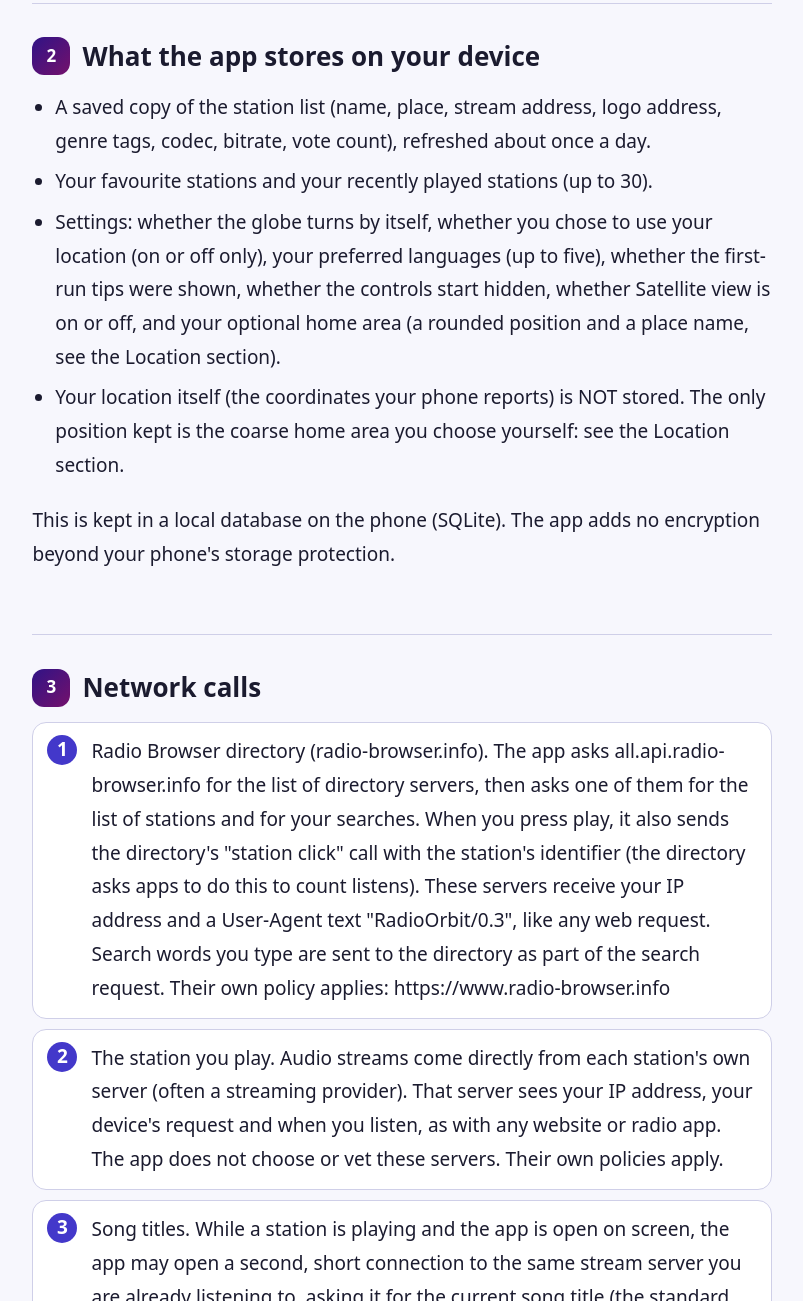
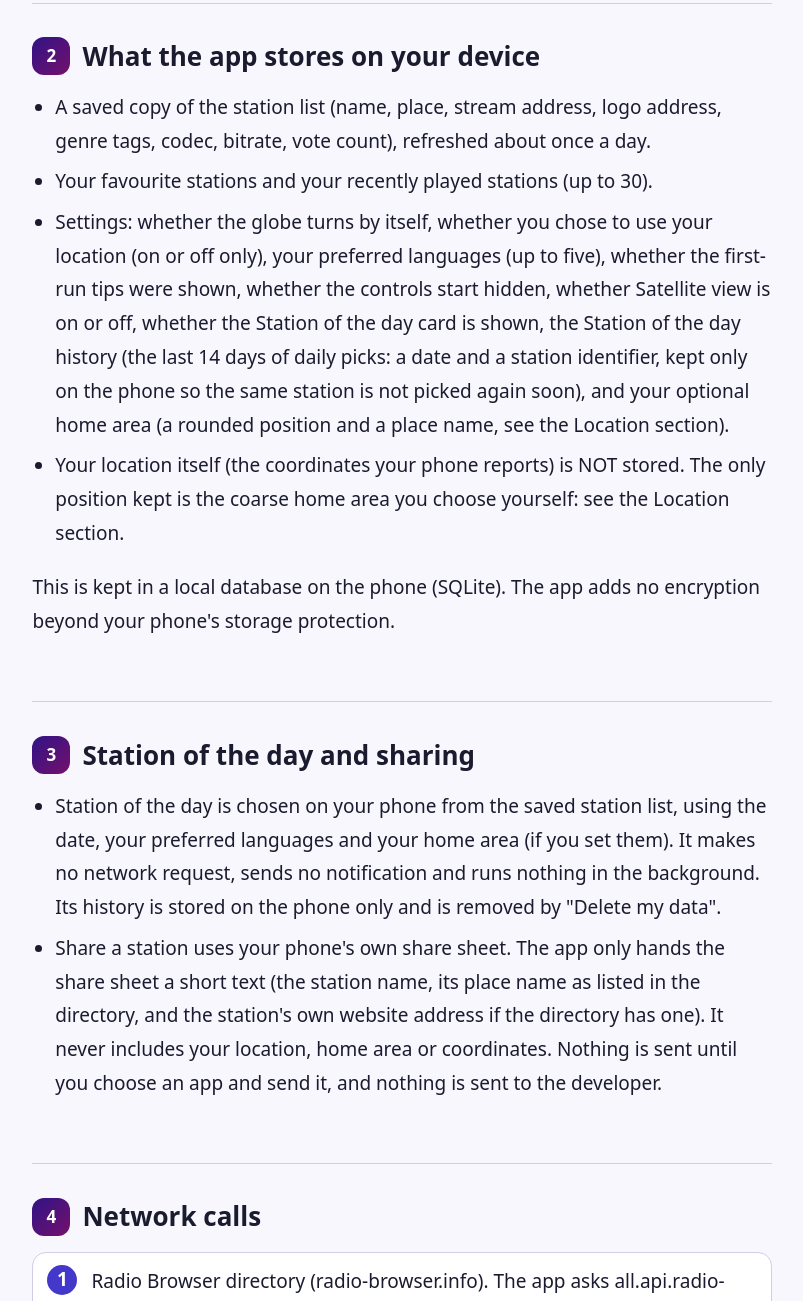
Before and after one commit to sonythm/sonith-apps, a plain HTML site: page radio-orbit/index.html in a window 1280 px wide. Shown: the part 810-2111 px from the top of the page, without its empty margins (238-1041 px from the left). Drawn offline with Linux system fonts and the light colour scheme.

Commit message:
Radio Orbit 0.3.1: privacy policy update (Station of the day, sharing)
Co-Authored-By: Claude Sonnet 5.5 <noreply@anthropic.com>

```diff
--- a/radio-orbit/index.html
+++ b/radio-orbit/index.html
@@ -34,17 +34,22 @@
 <nav class="crumb" aria-label="Breadcrumb"><ol><li><a href="/sonith-apps/">Home</a></li><li><a href="/sonith-apps/privacy/">Privacy policies</a></li><li aria-current="page">Radio Orbit</li></ol></nav><div class="ch" style="margin:6px 0 10px"><img src="/sonith-apps/img/radio-orbit.png" width="72" height="72" alt="" style="border-radius:18px"><div><p class="eyebrow" style="margin:0">Privacy policy</p><h1 style="margin:0">Radio Orbit Privacy Policy</h1></div></div>
 
 </div></div>
-<div class="wrap"><article class="prose pol" style="margin-top:28px;margin-bottom:48px"><p>Effective date: 2026-11-24 App: com.sonith.radioorbit, version 0.3.0 (working name) Developer: Sonith Contact: sonythm@gmail.com</p>
+<div class="wrap"><article class="prose pol" style="margin-top:28px;margin-bottom:48px"><p>Effective date: 2026-11-25 App: com.sonith.radioorbit, version 0.3.1 (working name) Developer: Sonith Contact: sonythm@gmail.com</p>
 <h2>Short version</h2>
 <p>Your favourites, recent stations and settings stay on your phone. If you choose to use your location, it is used only on your phone and is not stored. If you choose a home area, only a rounded position (about 50 km) and its place name are saved on your phone; nothing is ever sent. The developer does not receive any of it and runs no server for this app. There are no accounts, no ads, no analytics and no crash reporting. To work, the app talks to two kinds of servers run by others: the Radio Browser station directory, and the stream server of the station you choose to play.</p>
 <h2>What the app stores on your device</h2>
 <ul>
 <li>A saved copy of the station list (name, place, stream address, logo address, genre tags, codec, bitrate, vote count), refreshed about once a day.</li>
 <li>Your favourite stations and your recently played stations (up to 30).</li>
-<li>Settings: whether the globe turns by itself, whether you chose to use your location (on or off only), your preferred languages (up to five), whether the first-run tips were shown, whether the controls start hidden, whether Satellite view is on or off, and your optional home area (a rounded position and a place name, see the Location section).</li>
+<li>Settings: whether the globe turns by itself, whether you chose to use your location (on or off only), your preferred languages (up to five), whether the first-run tips were shown, whether the controls start hidden, whether Satellite view is on or off, whether the Station of the day card is shown, the Station of the day history (the last 14 days of daily picks: a date and a station identifier, kept only on the phone so the same station is not picked again soon), and your optional home area (a rounded position and a place name, see the Location section).</li>
 <li>Your location itself (the coordinates your phone reports) is NOT stored. The only position kept is the coarse home area you choose yourself: see the Location section.</li>
 </ul>
 <p>This is kept in a local database on the phone (SQLite). The app adds no encryption beyond your phone's storage protection.</p>
+<h2>Station of the day and sharing</h2>
+<ul>
+<li>Station of the day is chosen on your phone from the saved station list, using the date, your preferred languages and your home area (if you set them). It makes no network request, sends no notification and runs nothing in the background. Its history is stored on the phone only and is removed by "Delete my data".</li>
+<li>Share a station uses your phone's own share sheet. The app only hands the share sheet a short text (the station name, its place name as listed in the directory, and the station's own website address if the directory has one). It never includes your location, home area or coordinates. Nothing is sent until you choose an app and send it, and nothing is sent to the developer.</li>
+</ul>
 <h2>Network calls</h2>
 <ol>
 <li>Radio Browser directory (radio-browser.info). The app asks all.api.radio-browser.info for the list of directory servers, then asks one of them for the list of stations and for your searches. When you press play, it also sends the directory's "station click" call with the station's identifier (the directory asks apps to do this to count listens). These servers receive your IP address and a User-Agent text "RadioOrbit/0.3", like any web request. Search words you type are sent to the directory as part of the search request. Their own policy applies: https://www.radio-browser.info</li>
```
